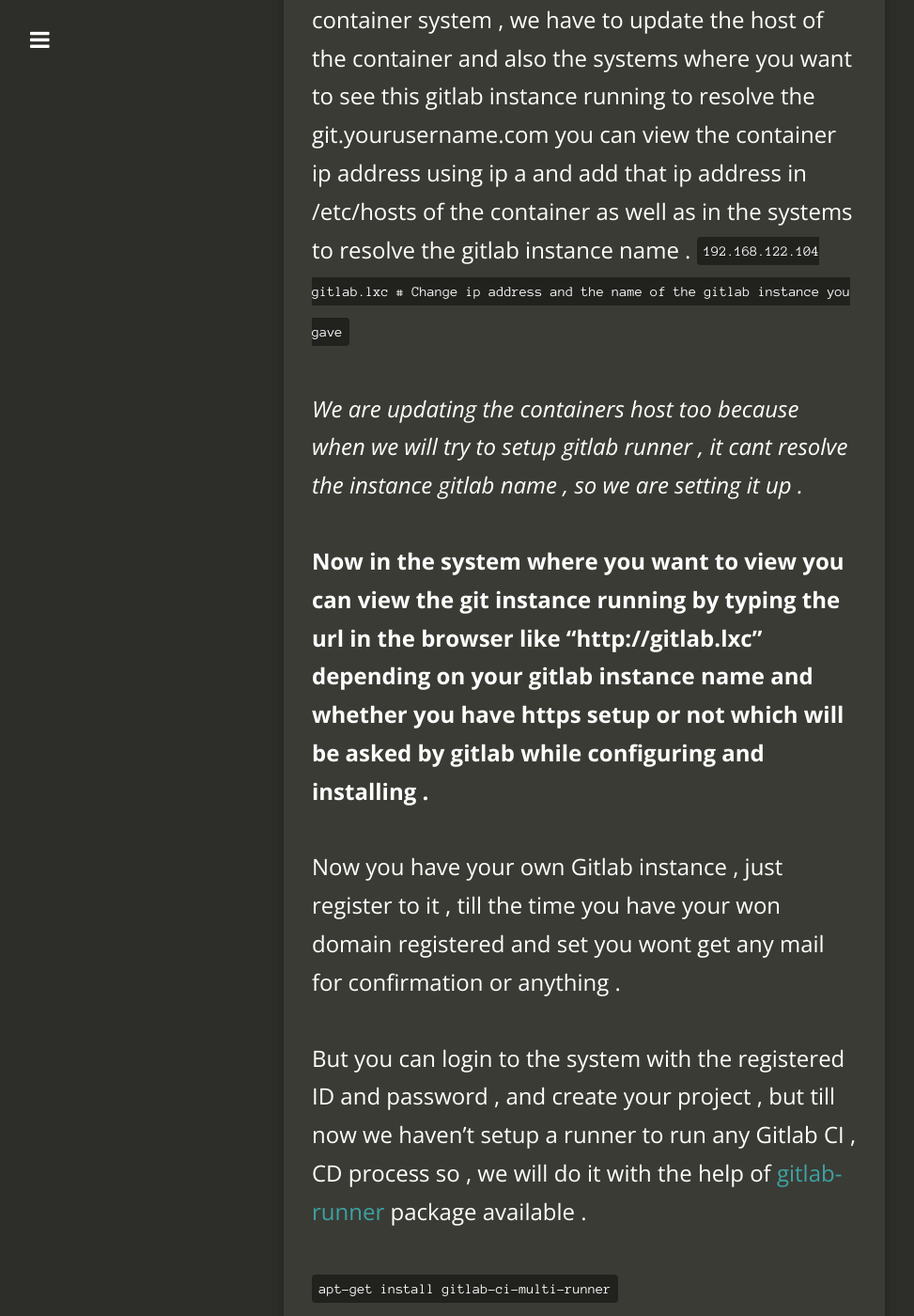
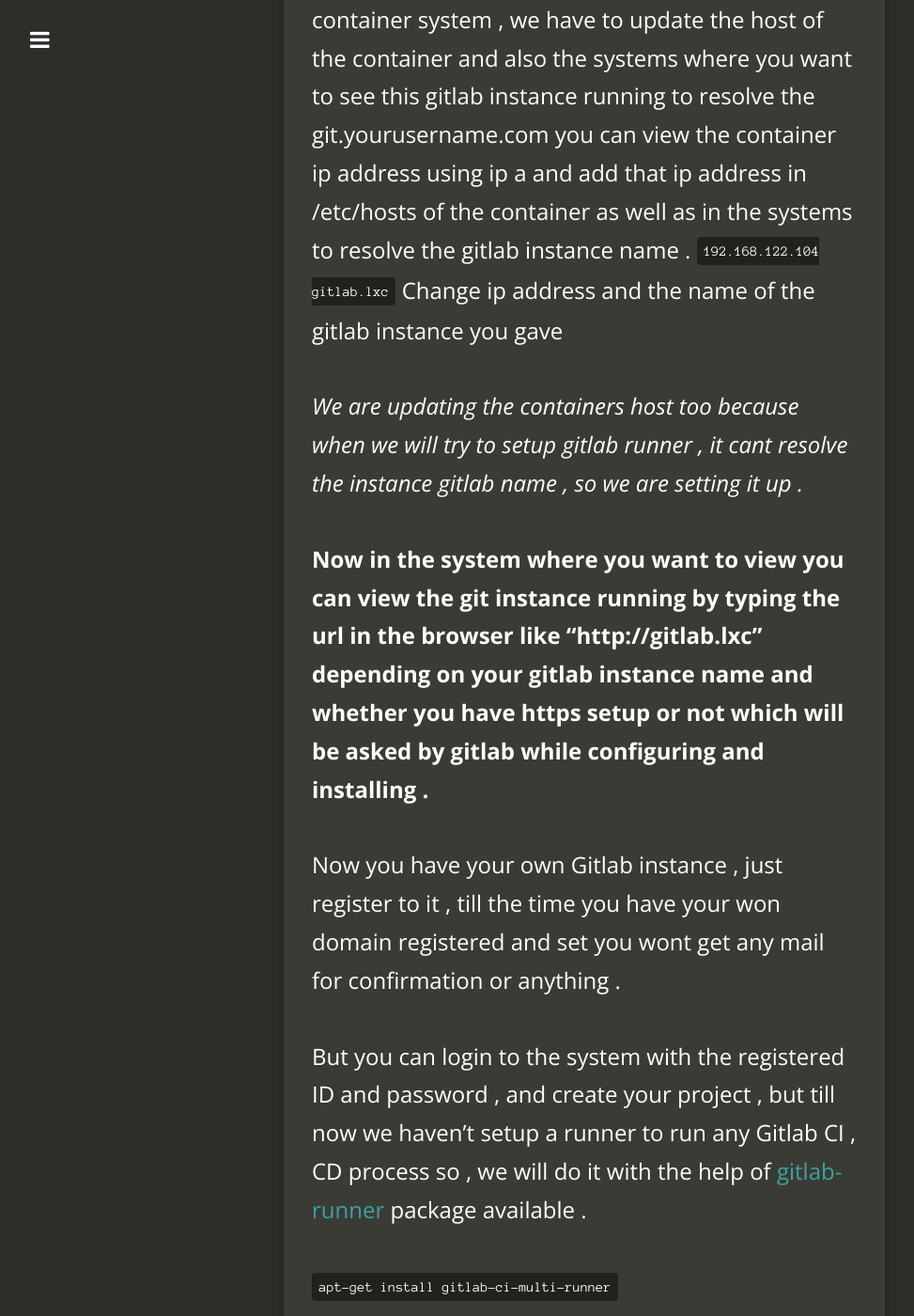
Before and after one commit to Manas-kashyap/Manas-kashyap.github.io, a Jekyll site: the page built from _posts/2019-06-14-Basics-of-gitlab-installation.md, in a window 1280 px wide and 1400 px high, scrolled down 6535 px. Shown: the whole window at 94% size, without its empty margins (18-991 px from the left). Built offline with Jekyll 4.4.1, drawn with Linux system fonts in a browser that asks for light colours; nearby versions of some CDN libraries; comment, search, counter and statistics services are not loaded.

Commit message:
modified

```diff
--- a/_posts/2019-06-14-Basics-of-gitlab-installation.md
+++ b/_posts/2019-06-14-Basics-of-gitlab-installation.md
@@ -105,7 +105,8 @@ you can check the status of Gitlab using `systemctl status gitlab.service`
 Now as this Gitlab instance is installed on the container system , we have to update the host of the container and also the systems where you want to see this gitlab instance running to resolve the git.yourusername.com
 you can view the container ip address using ip a
 and add that ip address in /etc/hosts of the container as well as in the systems to resolve the gitlab instance name .
-`192.168.122.104 gitlab.lxc # Change ip address and the name of the gitlab instance you gave`
+`192.168.122.104 gitlab.lxc`
+ Change ip address and the name of the gitlab instance you gave
 
 *We are updating the containers host too because when we will try to setup gitlab runner , it cant resolve the instance gitlab name , so we are setting it up .*
 
--- a/css/style.scss
+++ b/css/style.scss
@@ -48,7 +48,7 @@ body {
 	font-weight: 300;
 	background-color: $dark;
 	color: $white;
-	font-size: 10px;
+	font-size: 12px;
 	height: 100%;
 	width: 100%
 }
```
